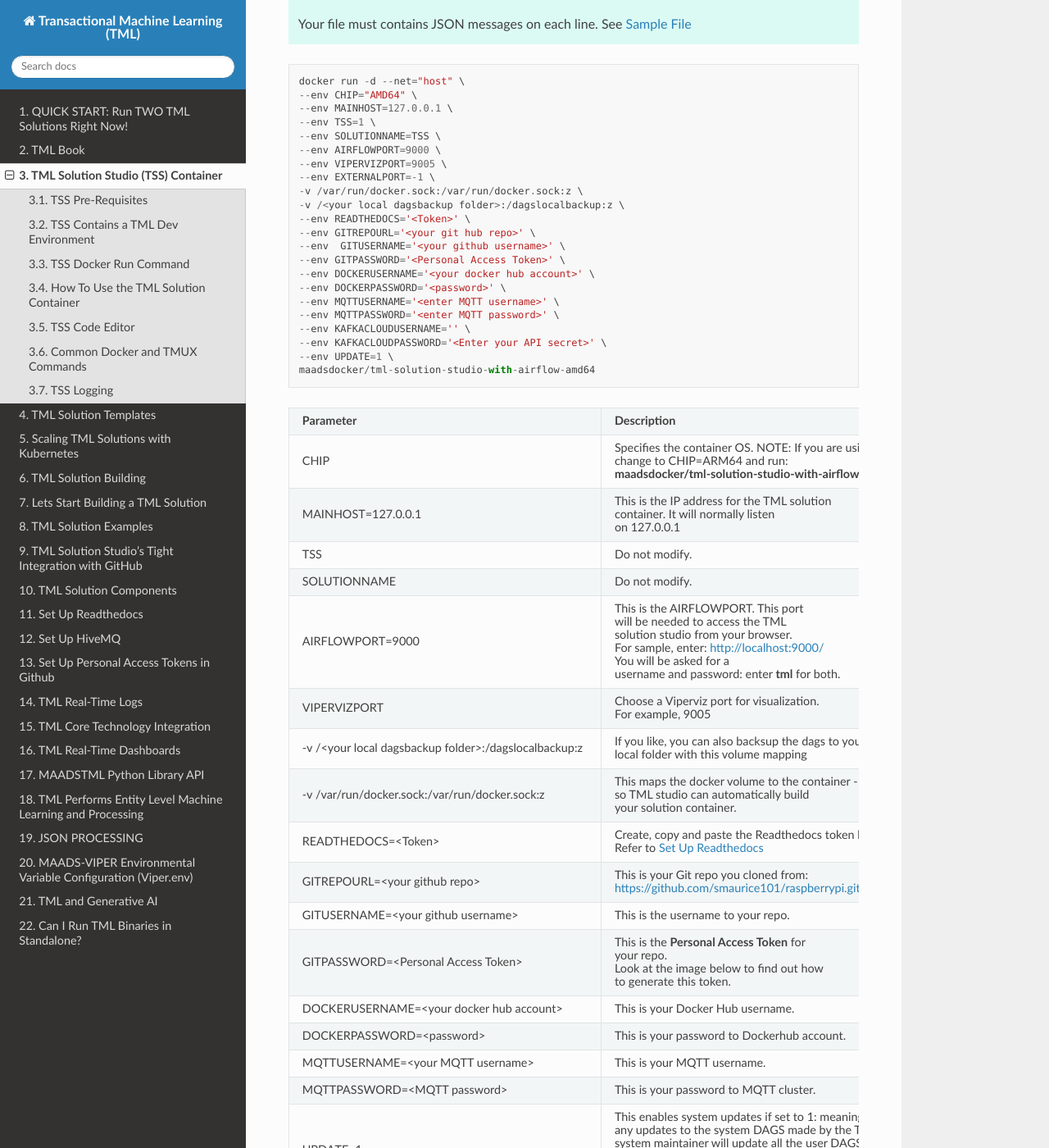
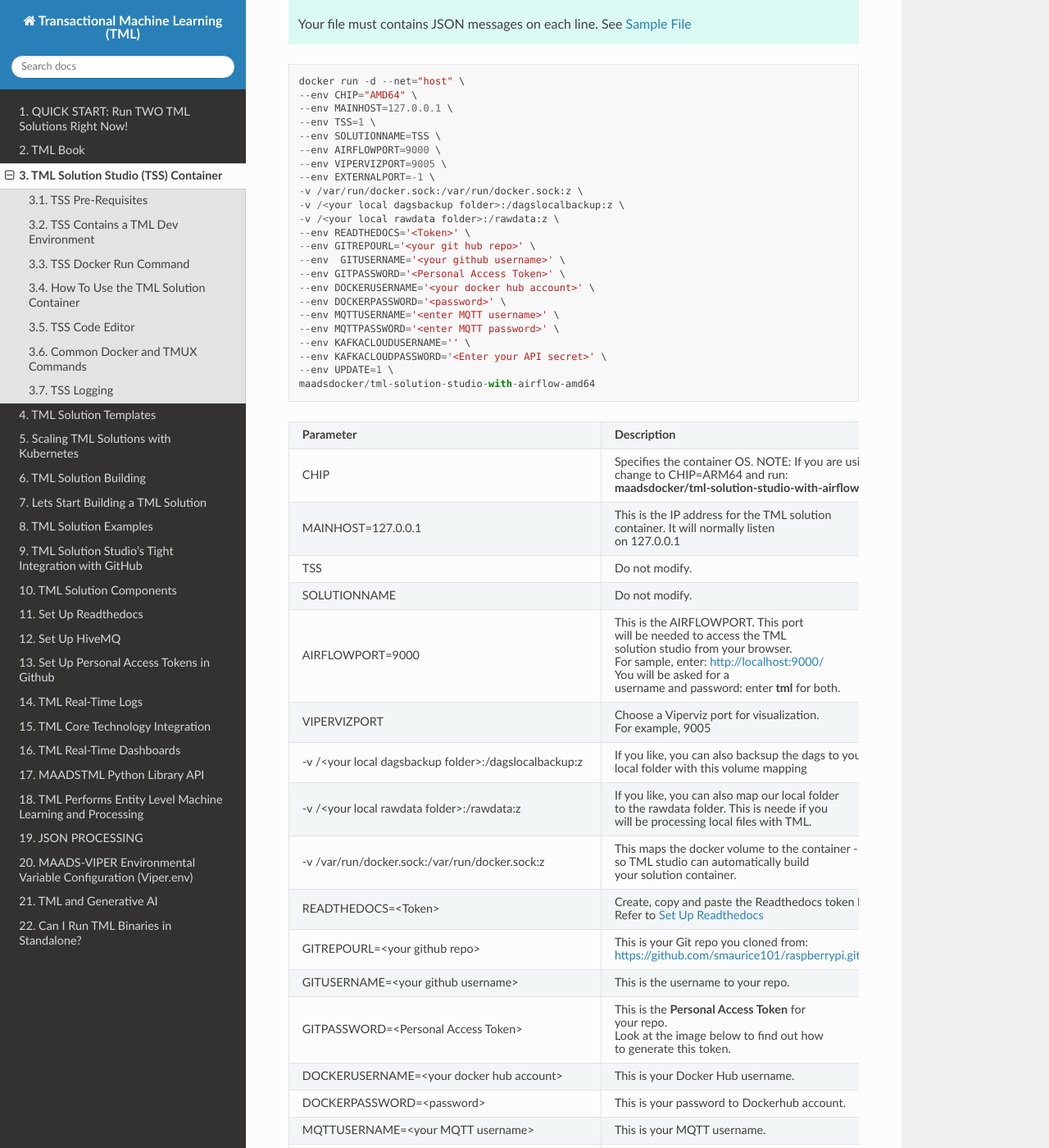
Before and after one commit to smaurice101/readthedocs, a Sphinx documentation site: the page built from docs/source/docker.rst, in a window 1280 px wide and 1400 px high, scrolled down 2537 px. Shown: the whole window at 82% size. Built offline with Sphinx 7.4.7 and the Read the Docs theme 3.1.0, drawn with Linux system fonts in a browser that asks for light colours; some of the changed text lies outside the part shown.

Commit message:
Update docker.rst

```diff
--- a/docs/source/docker.rst
+++ b/docs/source/docker.rst
@@ -93,6 +93,7 @@
    --env EXTERNALPORT=-1 \
    -v /var/run/docker.sock:/var/run/docker.sock:z \
    -v /<your local dagsbackup folder>:/dagslocalbackup:z \
+   -v /<your local rawdata folder>:/rawdata:z \
    --env READTHEDOCS='<Token>' \
    --env GITREPOURL='<your git hub repo>' \
    --env  GITUSERNAME='<your github username>' \
@@ -146,6 +147,12 @@
      - If you like, you can also backsup the dags to your
 
        local folder with this volume mapping
+   * - -v /<your local rawdata folder>:/rawdata:z
+     - If you like, you can also map our local folder
+
+       to the rawdata folder.  This is neede if you
+
+       will be processing local files with TML.
    * - -v /var/run/docker.sock:/var/run/docker.sock:z
      - This maps the docker volume to the container -
 
@@ -209,6 +216,7 @@
             --env EXTERNALPORT=-1 \
             -v /var/run/docker.sock:/var/run/docker.sock:z \
             -v /<your local dagsbackup folder>:/dagslocalbackup:z \
+            -v /<your local rawdata folder>:/rawdata:z \
             --env READTHEDOCS='<Token>' \
             --env GITREPOURL='<your git hub repo>' \
             --env  GITUSERNAME='<your github username>' \
```
